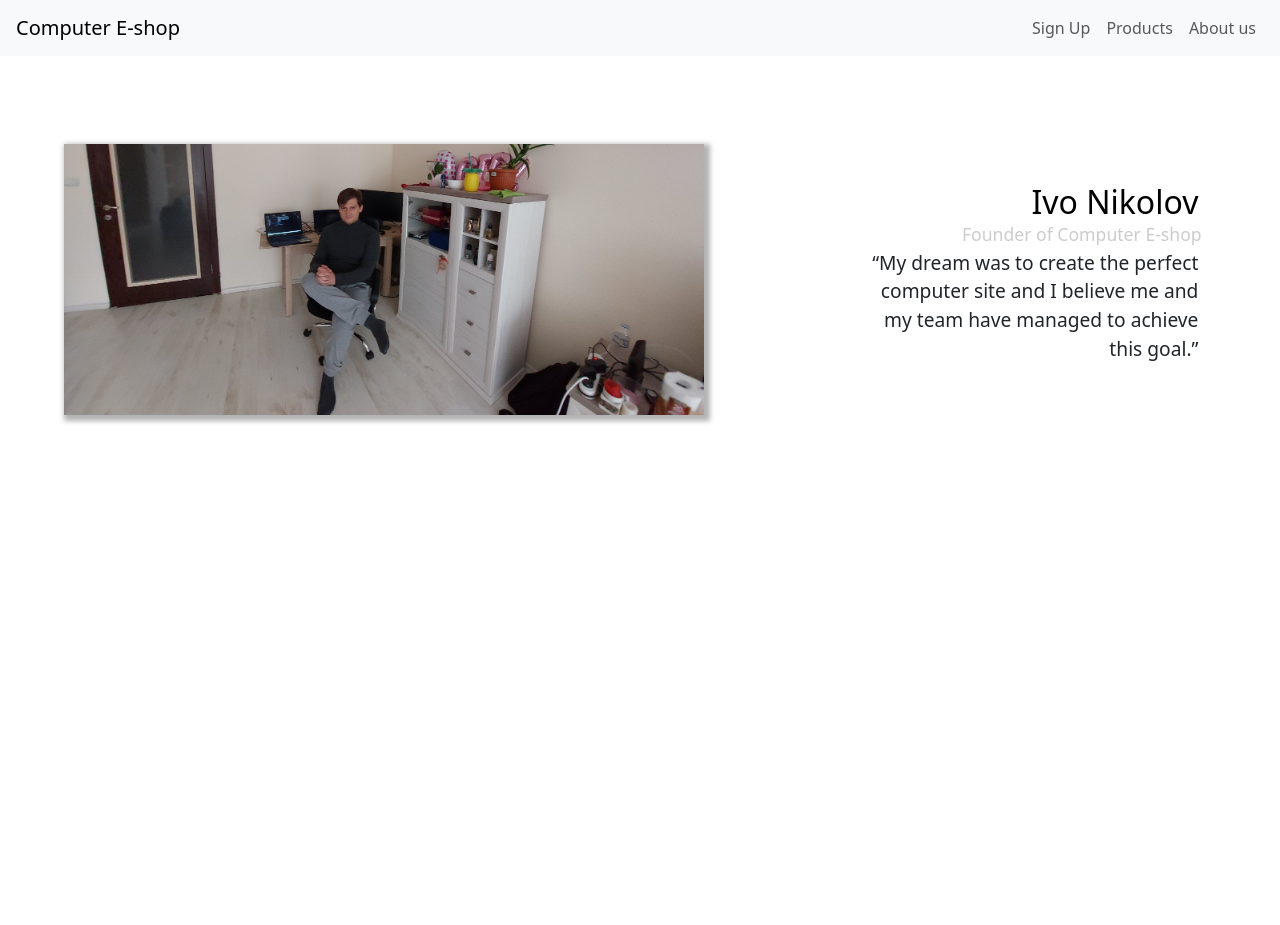
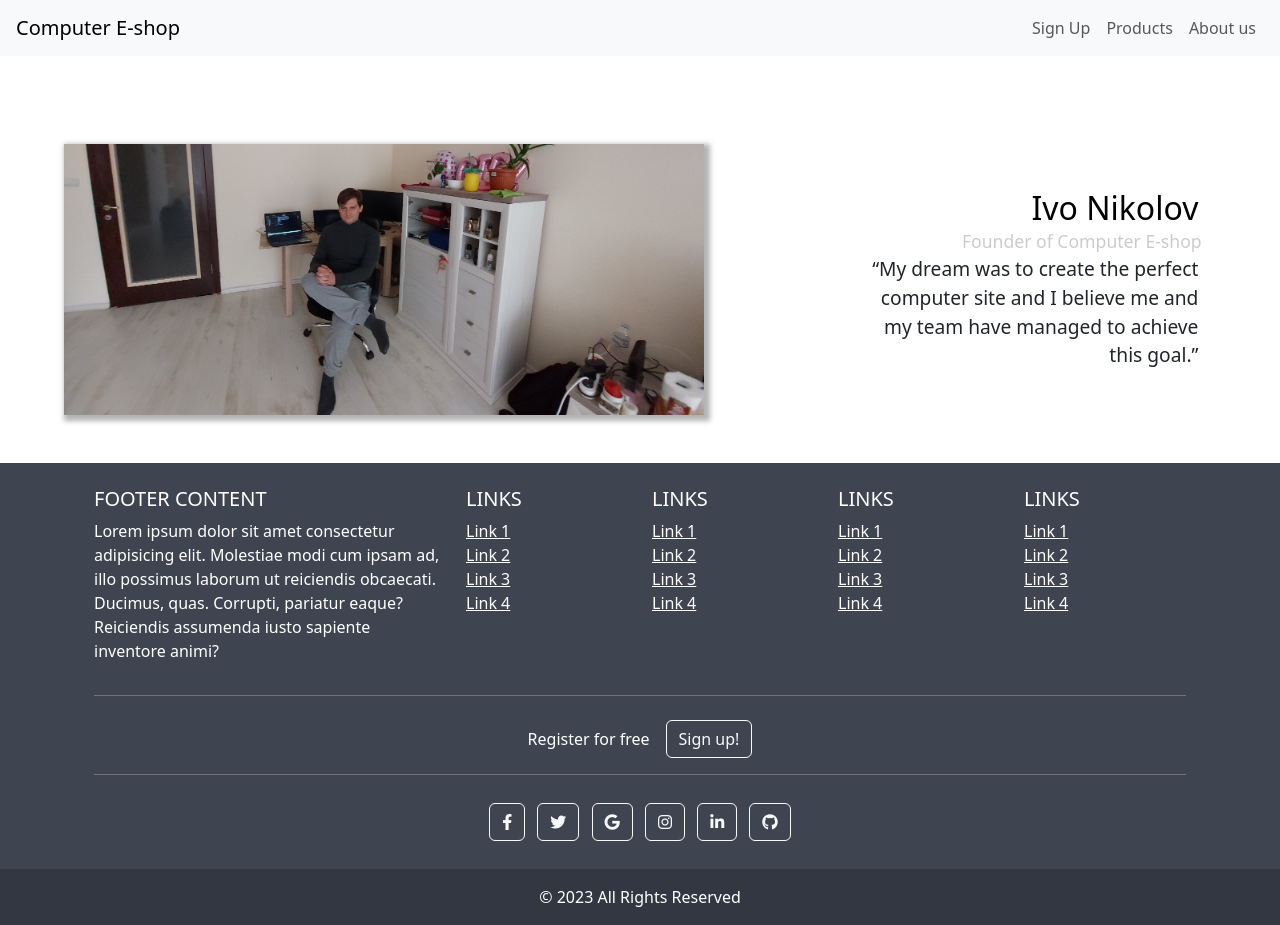
Before and after one commit to BeetrootAcademyAccount/computer-shop.io, a plain HTML site: page pages/about.html in a window 1280 px wide. Before the commit the page ends 800 px from the top, so only its background shows below. Drawn offline with nearby package versions, Linux system fonts and the light colour scheme.

Commit message:
Add footer

```diff
--- a/pages/about.html
+++ b/pages/about.html
@@ -58,12 +58,200 @@
               <a href="../index.html">Computer E-shop</a>
             </h2>
             <p class="testimonial__text">
-              <q>My dream was to create the perfect computer site and I believe me
-              and my team have managed to achieve this goal.</p>
+              <q
+                >My dream was to create the perfect computer site and I believe
+                me and my team have managed to achieve this goal.</q
+              >
             </p>
           </div>
         </div>
       </div>
     </main>
   </body>
+  <footer
+    class="text-center text-lg-start text-white mt-5"
+    style="background-color: #3e4551"
+  >
+    <!-- Grid container -->
+    <div class="container p-4 pb-0">
+      <!-- Section: Links -->
+      <section class="">
+        <!--Grid row-->
+        <div class="row">
+          <!--Grid column-->
+          <div class="col-lg-4 col-md-6 mb-4 mb-md-0">
+            <h5 class="text-uppercase">FOOTER CONTENT</h5>
+
+            <p>
+              Lorem ipsum dolor sit amet consectetur adipisicing elit. Molestiae
+              modi cum ipsam ad, illo possimus laborum ut reiciendis obcaecati.
+              Ducimus, quas. Corrupti, pariatur eaque? Reiciendis assumenda
+              iusto sapiente inventore animi?
+            </p>
+          </div>
+          <!--Grid column-->
+
+          <!--Grid column-->
+          <div class="col-lg-2 col-md-6 mb-4 mb-md-0">
+            <h5 class="text-uppercase">Links</h5>
+
+            <ul class="list-unstyled mb-0">
+              <li>
+                <a href="#!" class="text-white">Link 1</a>
+              </li>
+              <li>
+                <a href="#!" class="text-white">Link 2</a>
+              </li>
+              <li>
+                <a href="#!" class="text-white">Link 3</a>
+              </li>
+              <li>
+                <a href="#!" class="text-white">Link 4</a>
+              </li>
+            </ul>
+          </div>
+          <!--Grid column-->
+
+          <!--Grid column-->
+          <div class="col-lg-2 col-md-6 mb-4 mb-md-0">
+            <h5 class="text-uppercase">Links</h5>
+
+            <ul class="list-unstyled mb-0">
+              <li>
+                <a href="#!" class="text-white">Link 1</a>
+              </li>
+              <li>
+                <a href="#!" class="text-white">Link 2</a>
+              </li>
+              <li>
+                <a href="#!" class="text-white">Link 3</a>
+              </li>
+              <li>
+                <a href="#!" class="text-white">Link 4</a>
+              </li>
+            </ul>
+          </div>
+          <!--Grid column-->
+
+          <!--Grid column-->
+          <div class="col-lg-2 col-md-6 mb-4 mb-md-0">
+            <h5 class="text-uppercase">Links</h5>
+
+            <ul class="list-unstyled mb-0">
+              <li>
+                <a href="#!" class="text-white">Link 1</a>
+              </li>
+              <li>
+                <a href="#!" class="text-white">Link 2</a>
+              </li>
+              <li>
+                <a href="#!" class="text-white">Link 3</a>
+              </li>
+              <li>
+                <a href="#!" class="text-white">Link 4</a>
+              </li>
+            </ul>
+          </div>
+          <!--Grid column-->
+
+          <!--Grid column-->
+          <div class="col-lg-2 col-md-6 mb-4 mb-md-0">
+            <h5 class="text-uppercase">Links</h5>
+
+            <ul class="list-unstyled mb-0">
+              <li>
+                <a href="#!" class="text-white">Link 1</a>
+              </li>
+              <li>
+                <a href="#!" class="text-white">Link 2</a>
+              </li>
+              <li>
+                <a href="#!" class="text-white">Link 3</a>
+              </li>
+              <li>
+                <a href="#!" class="text-white">Link 4</a>
+              </li>
+            </ul>
+          </div>
+          <!--Grid column-->
+        </div>
+        <!--Grid row-->
+      </section>
+      <!-- Section: Links -->
+
+      <hr class="mb-4" />
+
+      <!-- Section: CTA -->
+      <section class="">
+        <p class="d-flex justify-content-center align-items-center">
+          <span class="me-3">Register for free</span>
+          <button type="button" class="btn btn-outline-light btn-rounded">
+            Sign up!
+          </button>
+        </p>
+      </section>
+      <!-- Section: CTA -->
+
+      <hr class="mb-4" />
+
+      <!-- Section: Social media -->
+      <section class="mb-4 text-center">
+        <!-- Facebook -->
+        <a
+          class="btn btn-outline-light btn-floating m-1"
+          href="#!"
+          role="button"
+          ><i class="fab fa-facebook-f"></i
+        ></a>
+
+        <!-- Twitter -->
+        <a
+          class="btn btn-outline-light btn-floating m-1"
+          href="#!"
+          role="button"
+          ><i class="fab fa-twitter"></i
+        ></a>
+
+        <!-- Google -->
+        <a
+          class="btn btn-outline-light btn-floating m-1"
+          href="#!"
+          role="button"
+          ><i class="fab fa-google"></i
+        ></a>
+
+        <!-- Instagram -->
+        <a
+          class="btn btn-outline-light btn-floating m-1"
+          href="#!"
+          role="button"
+          ><i class="fab fa-instagram"></i
+        ></a>
+
+        <!-- Linkedin -->
+        <a
+          class="btn btn-outline-light btn-floating m-1"
+          href="#!"
+          role="button"
+          ><i class="fab fa-linkedin-in"></i
+        ></a>
+
+        <!-- Github -->
+        <a
+          class="btn btn-outline-light btn-floating m-1"
+          href="#!"
+          role="button"
+          ><i class="fab fa-github"></i
+        ></a>
+      </section>
+      <!-- Section: Social media -->
+    </div>
+    <!-- Grid container -->
+
+    <!-- Copyright -->
+    <div class="text-center p-3" style="background-color: rgba(0, 0, 0, 0.2)">
+      © 2023 All Rights Reserved
+    </div>
+    <!-- Copyright -->
+  </footer>
 </html>
```
